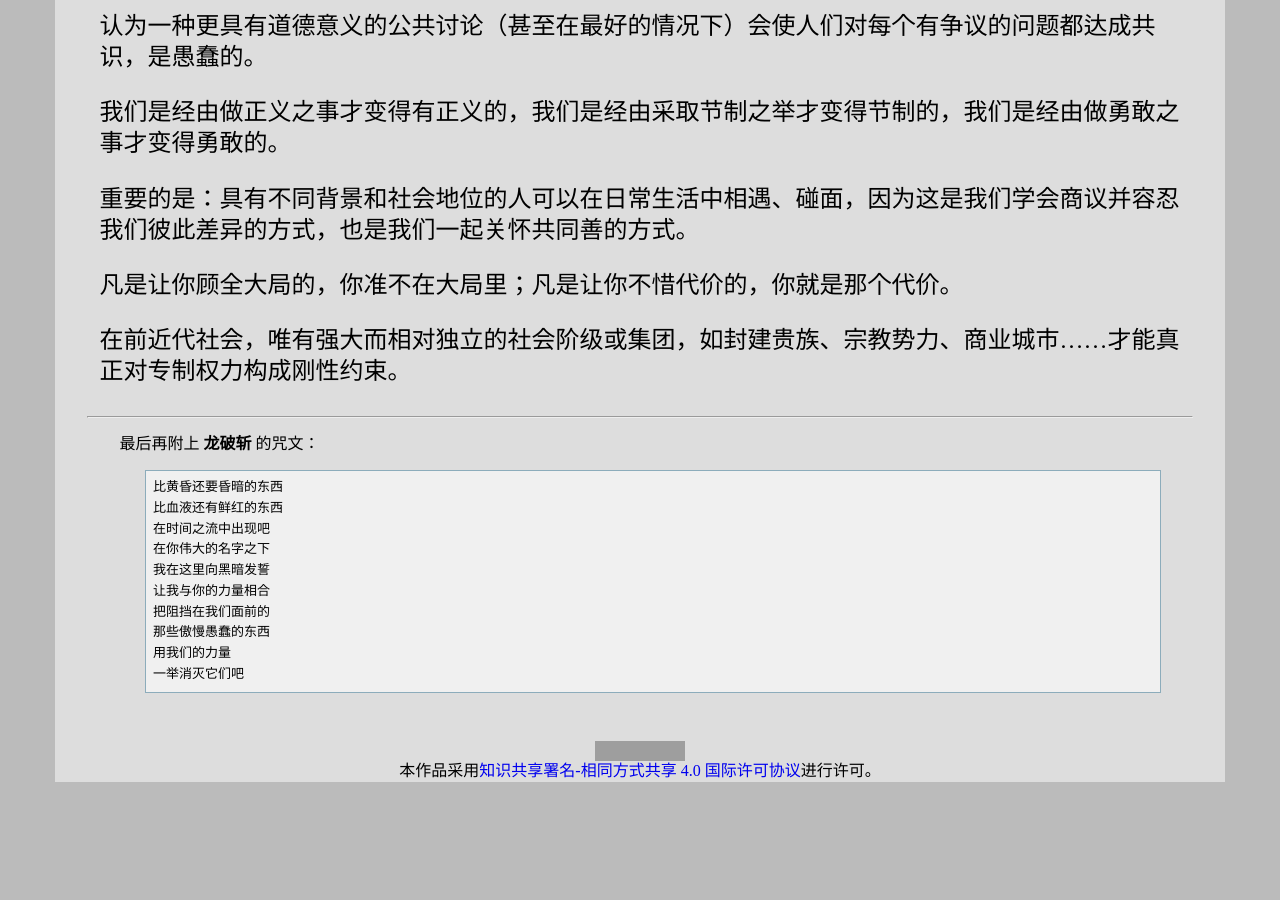
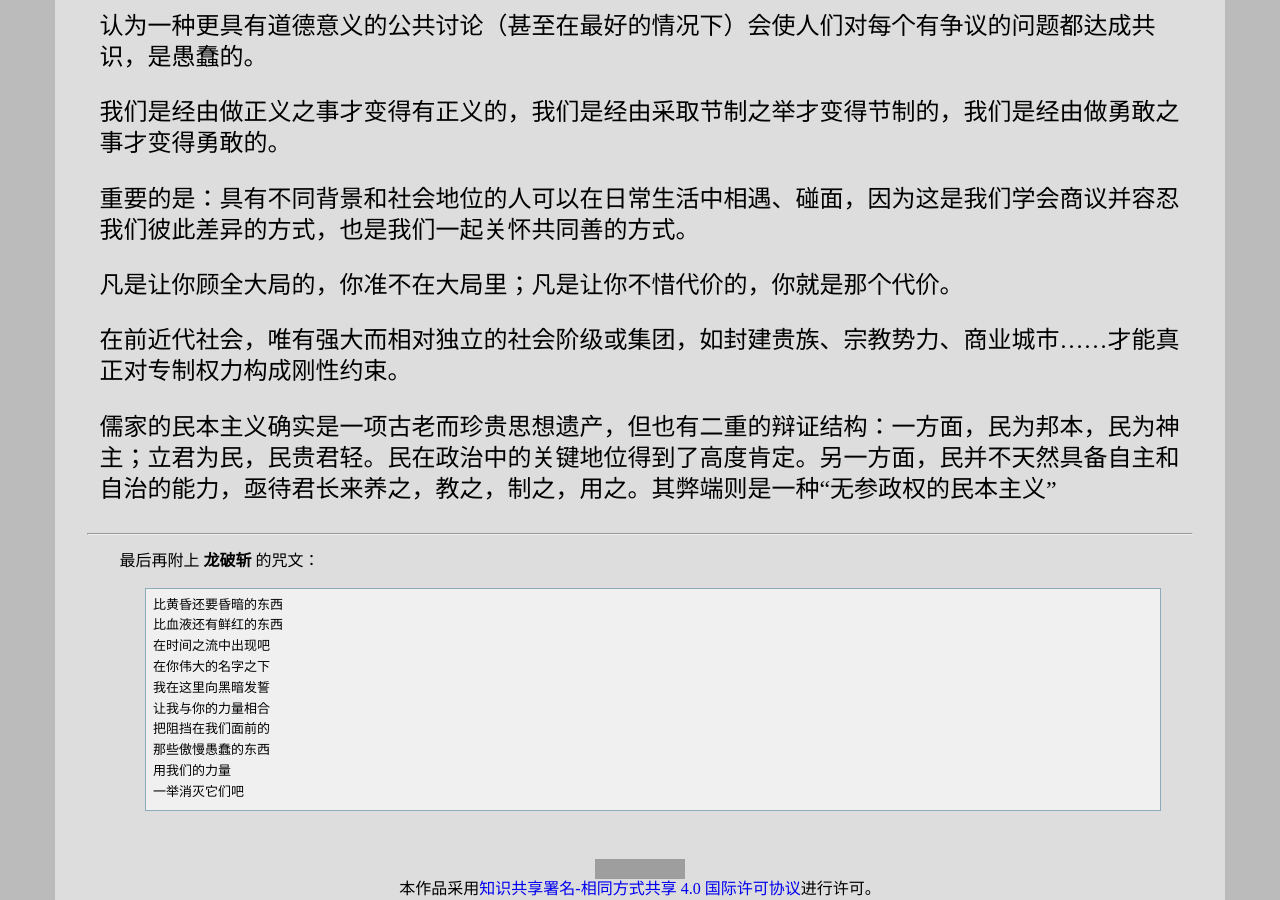
Before and after one commit to leiqin/leiqin.github.io, a Jekyll site: the page built from shoucang/revelation.markdown, in a window 1280 px wide and 900 px high, scrolled down 10113 px. Built offline with Jekyll 4.4.1, drawn with Linux system fonts in a browser that asks for light colours; nearby versions of some CDN libraries; before the commit the page ends 10895 px from its top, so only the background shows below that; part of the change alters nothing that is shown; grey boxes are pictures that could not be loaded.

Commit message:
添加克雷圣经：儒家的民本主义确实是一项古老而珍贵思想遗产，但也有二重的辩证结构：一方面，民为邦本，民为神主；立君为民，民贵君轻。民在政治中的关键地位得到了高度肯定。另一方面，民并不天然具备自主和自治的能力，亟待君长来养之，教之，制之，用之。其弊端则是一种“无参政权的民本主义”

```diff
--- a/shoucang/revelation.markdown
+++ b/shoucang/revelation.markdown
@@ -506,6 +506,9 @@ title: 克雷圣经
 在前近代社会，唯有强大而相对独立的社会阶级或集团，如封建贵族、宗教势力、商业城市……才能真正对专制权力构成刚性约束。
 :   图书 [王安石“强辩”考](https://book.douban.com/subject/36896671/) 第二章 庙号称“神”者 韦伯早就说过：“面对官僚制内行的优势知识，专制君主也是软弱无力的。”除了信息不对称，官僚制一般是等级有序、繁文缛节，具有很强的惰性和自利倾向。但是，君主是否“专制”，并不以是否受到来自官僚制的约束为标准，而以君主和臣民缺乏责任——权利的清晰界限为标准。专制君主不见得对亲自处理繁冗的政务感兴趣，愿意吃“衡石量书，日夜有呈，不中呈不得休息”的苦，但总是保留在任意时刻、任意事项上横加干预的专断权力。因此，宋代皇帝绝不是政令不出禁阍的卡夫卡式皇帝。层叠的“咒”和“墙”要真正发挥一点作用，需依赖皇权的合作（尽管可以通过儒学教育让皇帝更愿意配合一点），本质上都是一些不带问责机制的柔性约束。借用卡夫卡的话，只是一些推推搡搡、兜兜转转的“抗拒”（Widerstand），只要皇帝的意志足够强大，几乎都能客服或规避。在前近代社会，唯有强大而相对独立的社会阶级或集团，如封建贵族、宗教势力、商业城市……才能真正对专制权力构成刚性约束。  算起来，官僚士大夫发明设计出来，打算将皇权去个性化、中立化的办法，许多在先秦时期就出现了。他们很大程度上维系了专制秩序的稳定，却始终没有在解决其内在矛盾方面有实质性突破。这些协助皇权自我调整的机制，历经宋、金、元、明，也都渐次空洞化，名存实亡。特别是北族王朝的统治，重“根脚”、族姓或吏干，这些都是科举士大夫的竞争性替代品。皇帝不与士大夫而与种人、国人乃至家奴“共治”，把士大夫降低到同后者一样甚至更低的地位，也无伤大雅。比起封建贵族，士大夫阶层流动性的另一面即脆弱性、依附性乃至奴性，也愈加明显，哪怕他们能变身“地方精英”。宋明儒学在几次干预现实政治遭遇重大挫折后，重心从“外王”转向“内圣”，不论尊德性还是道学问，同流于空疏或支离，皆为专制君主所乐见，成为牢笼人心、禁锢思想的工具。至此，皇权就在统治和思想层面完成了对士大夫的驯服。蓦然回首，北宋政治只是这个长期历史过程的开始。
 
+儒家的民本主义确实是一项古老而珍贵思想遗产，但也有二重的辩证结构：一方面，民为邦本，民为神主；立君为民，民贵君轻。民在政治中的关键地位得到了高度肯定。另一方面，民并不天然具备自主和自治的能力，亟待君长来养之，教之，制之，用之。其弊端则是一种“无参政权的民本主义”
+:   图书 [王安石“强辩”考](https://book.douban.com/subject/36896671/) 第七章 “民本”陷阱 古代政治思想关于民的讨论，基本都可以归入“民本主义”的大范畴。这确实是一项古老而珍贵思想遗产，清末知识精英对近代民权思想的接受和转化，就是以民本思想为媒介的。但是，类似天命观，儒家的民本主义也有二重的辩证结构：一方面，民为邦本，民为神主；立君为民，民贵君轻。民在政治中的关键地位得到了高度肯定。另一方面，民并不天然具备自主和自治的能力，亟待君长来养之，教之，制之，用之。其效果也类似天命观，前一方面对皇权有规范化的作用，后一方面对皇权有正当化的作用。其弊端则是一种“无参政权的民本主义”。  更重要的是，民本思想不仅视“民”为完全消极的政治活动者，还蕴含了一种精英式的自负、家长式的傲慢：“民可使由之，不可使知之。”士大夫比民众自身更清楚民众的利益，所以，后者的意愿只能由前者来垄断、规定和表达。 极少一部分具有政治智慧和远见，掌握了“道”或“理义”的人，有权迫使“愚民”接受他们判断为正确的结果。  究竟什么才算真正的“民本”、“利民”或“爱民”，古代思想家和政治家们或许存在分歧（比如，道之以德，齐之以礼；道之以政，齐之以刑），但是，在对“民”和“民意”的态度上，他们本质上属于同一类型。 在传统思想中，“人”是仁义礼智、“四端”完备，但是，“民”从来都是“别而言之则愚，合而言之则圣”。说民是“愚”，实质上是诋毁他们看不清自己的根本利益，遑论更高的“善”；说民是“圣”，实质上是害怕他们被欺侮得太过会起来造反。水主要是用来载舟的，有时亦能覆舟。正是在这一愚一圣之间，政治诡辩有了最充分的施展余地。 （一些执着于“启蒙”情结的人很可能就是受困于这种古老的“无参政权的民本主义”，桎梏于古老思想的弊端而不自知，却傲慢的想要“启蒙”自认为是“愚民”的他者）
+
 
 * * *
 
```
